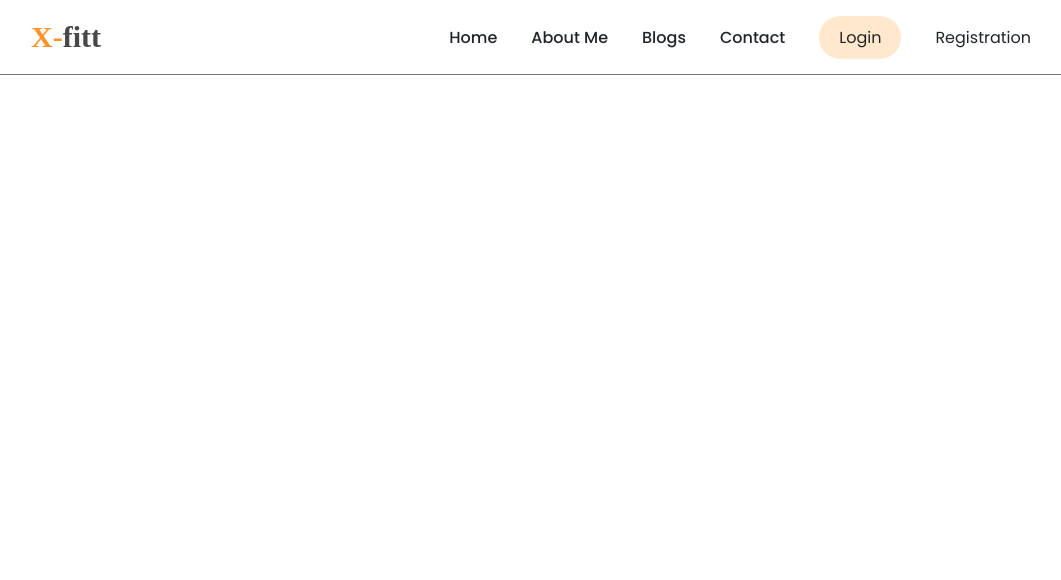
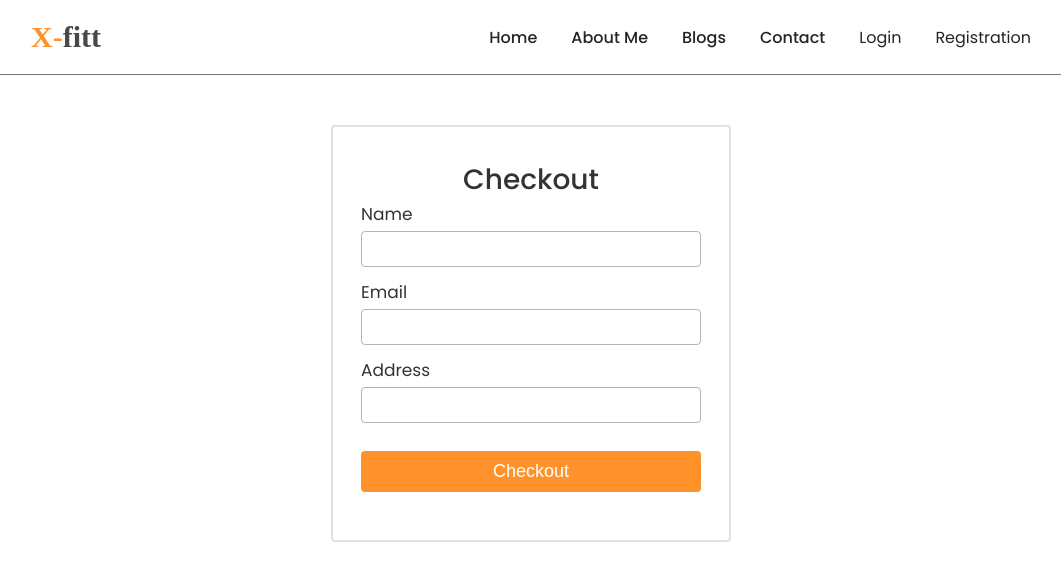
Before and after one commit to habiburrahman26/gym-trainer, a React (Create React App) app: page /checkout in a window 1280 px wide. Shown: the top 580 px of the page, without its empty margins (109-1170 px from the left). Built offline with nearby package versions, Linux system fonts and the light colour scheme; a web font is replaced by a local one.

Commit message:
add checkout page

```diff
--- a/src/App.js
+++ b/src/App.js
@@ -1,4 +1,5 @@
 import { Route, Routes } from 'react-router-dom';
+import Checkout from './components/Checkout/Checkout';
 import Login from './components/Login/Login';
 import Registration from './components/Registration/Registration';
 import Header from './Layout/Header';
@@ -10,6 +11,7 @@ function App() {
       <Header />
       <Routes>
         <Route path="/" element={<Home />} />
+        <Route path="/checkout" element={<Checkout/>}/>
         <Route path="/login" element={<Login />} />
         <Route path="/registration" element={<Registration />} />
       </Routes>
--- a/src/Layout/Header.js
+++ b/src/Layout/Header.js
@@ -11,7 +11,7 @@ const Header = () => {
         </h1>
         <ul className={classes['nav-items']}>
           <li>
-            <NavLink className={classes['nav-link']} to="/home">
+            <NavLink className={classes['nav-link']} to="/">
               Home
             </NavLink>
           </li>
--- a/src/Layout/Header.module.css
+++ b/src/Layout/Header.module.css
@@ -40,15 +40,12 @@
 }
 
 .btn-login {
-  padding: 1rem 2rem;
-  background-color: #ffe8cc;
-  border-radius: 100px;
   font-weight: 400;
 }
 
 .btn-login:hover {
-  background-color: #f6ae62;
-  color: #fff;
+  color: currentColor;
+  border-bottom: 1px solid #f6ae62;
 }
 
 .btn-registration {
--- /dev/null
+++ b/src/components/Checkout/Checkout.js
@@ -0,0 +1,26 @@
+import React from 'react'
+
+const Checkout = () => {
+  return (
+    <form className="form-control">
+      <h1 className="heading">Checkout</h1>
+      <div className="input-control">
+        <label htmlFor="username">Name</label>
+        <input type="text" name="name" id="name" />
+      </div>
+      <div className="input-control">
+        <label htmlFor="email">Email</label>
+        <input type="email" name="email" id="email" />
+      </div>
+      <div className="input-control">
+        <label htmlFor="address">Address</label>
+        <input type="address" name="address" id="address" />
+      </div>
+      <div>
+        <button className="btn-login">Checkout</button>
+      </div>
+    </form>
+  )
+}
+
+export default Checkout
--- a/src/components/Login/Login.css
+++ b/src/components/Login/Login.css
@@ -1,7 +1,7 @@
 .form-control {
   width: 400px;
   border: 2px solid #dee2e6;
-  margin: 70px auto;
+  margin: 50px auto;
   padding: 16px 28px;
   border-radius: 4px;
   color: #333;
@@ -11,7 +11,6 @@
   font-size: 28px;
   text-align: center;
   margin-top: 16px;
-  margin-bottom: 16px;
   font-weight: 500;
 }
 
@@ -47,7 +46,7 @@
   border: none;
   padding: 10px 20px;
   width: 100%;
-  background-color: #0170ba;
+  background-color: #ff922b;
   color: #fff;
   font-size: 18px;
   border-radius: 4px;
@@ -58,13 +57,10 @@
 }
 
 .btn-login:hover {
-  background-color: #2790d6;
+  background-color: #ffa94d;
 }
 
 .social-meadia-signin {
-  /* display: flex; */
-  /* justify-content: center; */
-  /* gap: 10px; */
   margin-top: 15px;
 }
 
@@ -74,7 +70,6 @@
   border: 2px solid rgb(180, 178, 178);
   margin-bottom: 1rem;
 }
-
 
 .social-meadia-signin button {
   border: none;
--- a/src/components/Login/Login.js
+++ b/src/components/Login/Login.js
@@ -8,12 +8,10 @@ const Login = () => {
       <div className="input-control">
         <label htmlFor="email">Email</label>
         <input type="email" name="email" id="email" />
-        <p className="error-text"></p>
       </div>
       <div className="input-control">
-        <label htmlFor="email">Email</label>
-        <input type="email" name="email" id="email" />
-        <p className="error-text"></p>
+        <label htmlFor="password">Password</label>
+        <input type="password" name="password" id="password" />
       </div>
       <div>
         <button className="btn-login">Login</button>
--- a/src/components/Registration/Registration.js
+++ b/src/components/Registration/Registration.js
@@ -13,11 +13,16 @@ const Registration = () => {
         <input type="email" name="email" id="email" />
       </div>
       <div className="input-control">
-        <label htmlFor="email">Email</label>
-        <input type="email" name="email" id="email" />
+        <label htmlFor="password">Password</label>
+        <input type="password" name="password" id="password" />
       </div>
       <div>
         <button className="btn-login">Registration</button>
+      </div>
+      <div className="line-break">
+        <div className="line"></div>
+        <div>or</div>
+        <div className="line"></div>
       </div>
       <div className="social-meadia-signin">
         <div>
--- a/src/components/Services/Services.module.css
+++ b/src/components/Services/Services.module.css
@@ -59,13 +59,15 @@
   font-size: 1.6rem;
 }
 
-.bookBtn {
+.bookLink {
   font-size: 1.6rem;
   font-weight: 500;
   padding: 1rem 2rem;
   background-color: #ffc078;
-  border: none;
   display: block;
+  text-align: center;
+  color: #333;
+  text-decoration: none;
   width: 100%;
   margin-top: 2rem;
   cursor: pointer;
@@ -75,7 +77,7 @@
   left: 0;
 }
 
-.bookBtn:hover {
+.bookLink:hover {
   background-color: #ffa94d;
 }
 
--- a/src/components/Services/ServicesItem.js
+++ b/src/components/Services/ServicesItem.js
@@ -1,4 +1,5 @@
 import React from 'react';
+import { Link } from 'react-router-dom';
 import classes from './Services.module.css';
 
 const ServicesItem = ({ name, price, img, shortDescription }) => {
@@ -11,7 +12,7 @@ const ServicesItem = ({ name, price, img, shortDescription }) => {
       </div>
       <p className={classes.desc}>{shortDescription}</p>
       <div>
-        <button className={classes.bookBtn}>Book Now</button>
+        <Link to='/checkout' className={classes.bookLink}>Book Now</Link>
       </div>
     </div>
   );
```
